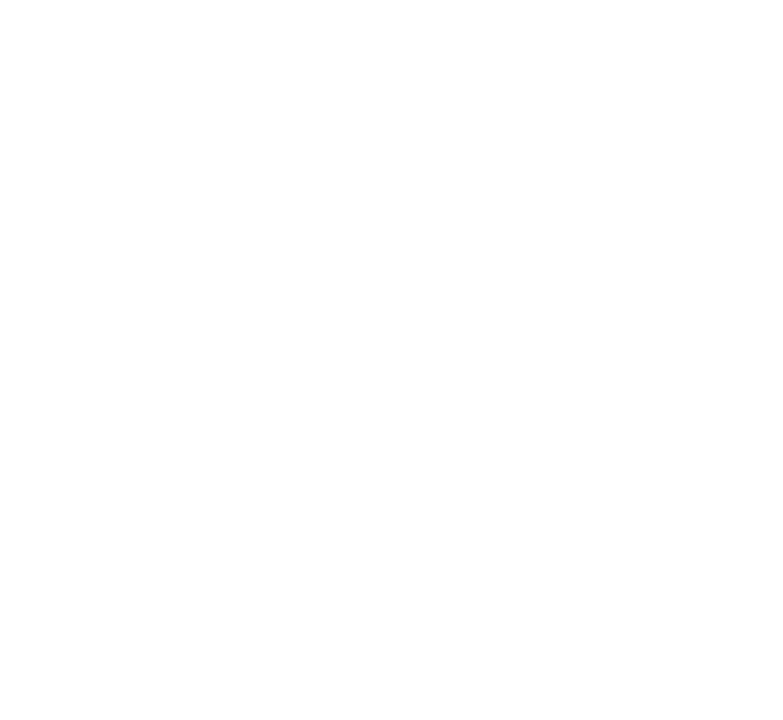
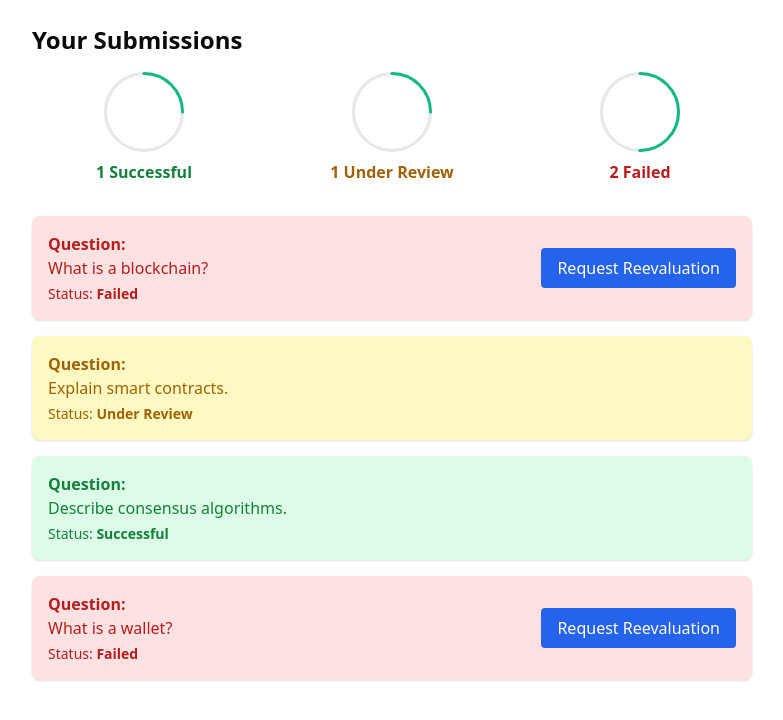
Before and after one commit to bharathkumaracharips/Coders_playground_web3, a React (Vite) app in the folder src/coders_playground_web3_frontend/: page /score in a window 1280 px wide. Before the commit this address had no page. Shown: the top 720 px of the page, without its empty margins (248-1031 px from the left). Built offline with nearby package versions, Linux system fonts and the light colour scheme.

Commit message:
added current score ui

```diff
--- a/src/coders_playground_web3_frontend/src/App.jsx
+++ b/src/coders_playground_web3_frontend/src/App.jsx
@@ -3,6 +3,7 @@
 import DashboardAfter from './Dashboard-after/App';
 import { LoginUI } from './components/login-comp';
 import CodingProblemsTable from "./components/problem_set_comp";
+import SubmissionsComp from './components/submissions-comp';
 
 function DashboardAfterWrapper() {
   const { walletId } = useParams();
@@ -18,6 +19,7 @@
         <Route path="/dashboard-after/:walletId" element={<DashboardAfterWrapper />} />
         <Route path="/problems" element={<CodingProblemsTable />} />
         <Route path="/problems/:courseName" element={<CodingProblemsTable />} />
+        <Route path="/score" element={<SubmissionsComp />} />
       </Routes>
     </Router>
   );
--- /dev/null
+++ b/src/coders_playground_web3_frontend/src/components/submissions-comp.tsx
@@ -0,0 +1,8 @@
+import React from 'react';
+import SubmissionsUI from '../ui/submissions-ui';
+
+const SubmissionsComp: React.FC = () => {
+  return <SubmissionsUI />;
+};
+
+export default SubmissionsComp;
--- a/src/coders_playground_web3_frontend/src/ui/Nav-bar-df.tsx
+++ b/src/coders_playground_web3_frontend/src/ui/Nav-bar-df.tsx
@@ -11,7 +11,7 @@
 const navigationLinks = [
   { name: "Home", href: "#" },
   { name: "Learn", href: "#"},
-  { name: "Current Score", href: "#" },
+  { name: "Current Score", href: "#score" },
   { name: "Instructions", href: "#instructions" },
   { name: "Your Proposal", href: "#" },
   { name: "Pricing", href: "#pricing" },
@@ -34,6 +34,7 @@
     if (name === "Pricing") setShowPricing(true)
     else if (name === "Instructions") setShowInstructions(true)
     else if (name === "Profile") setShowProfile(true)
+    else if (name === "Current Score") navigate('/score')
     // else: do nothing or navigate
   }
 
@@ -53,7 +54,7 @@
                 key={link.name}
                 href={link.href}
                 onClick={e => {
-                  if (["Pricing", "Instructions"].includes(link.name)) {
+                  if (["Pricing", "Instructions", "Current Score"].includes(link.name)) {
                     e.preventDefault();
                     handleNavClick(link.name);
                   }
@@ -105,7 +106,7 @@
                 key={link.name}
                 href={link.href}
                 onClick={e => {
-                  if (["Pricing", "Instructions"].includes(link.name)) {
+                  if (["Pricing", "Instructions", "Current Score"].includes(link.name)) {
                     e.preventDefault();
                     handleNavClick(link.name);
                     setIsMobileMenuOpen(false);
--- /dev/null
+++ b/src/coders_playground_web3_frontend/src/ui/submissions-ui.tsx
@@ -0,0 +1,77 @@
+import React, { useState } from 'react';
+import { CircleProgress } from './progress-graph';
+
+// Example data structure for submissions
+const submissionsData = [
+  { id: 1, question: 'What is a blockchain?', status: 'Failed' },
+  { id: 2, question: 'Explain smart contracts.', status: 'Under Review' },
+  { id: 3, question: 'Describe consensus algorithms.', status: 'Successful' },
+  { id: 4, question: 'What is a wallet?', status: 'Failed' },
+];
+
+const statusColors: Record<string, string> = {
+  'Failed': 'bg-red-100 text-red-700',
+  'Under Review': 'bg-yellow-100 text-yellow-700',
+  'Successful': 'bg-green-100 text-green-700',
+};
+
+const getStatusCount = (status: string) =>
+  submissionsData.filter((s) => s.status === status).length;
+
+const SubmissionsUI: React.FC = () => {
+  const [reevalRequested, setReevalRequested] = useState<number[]>([]);
+
+  const handleReeval = (id: number) => {
+    setReevalRequested((prev) => [...prev, id]);
+    // Here you would trigger the actual reevaluation request logic
+  };
+
+  const total = submissionsData.length;
+  const failed = getStatusCount('Failed');
+  const underReview = getStatusCount('Under Review');
+  const successful = getStatusCount('Successful');
+
+  return (
+    <div className="p-6 max-w-3xl mx-auto">
+      <h2 className="text-2xl font-bold mb-4">Your Submissions</h2>
+      <div className="flex flex-col md:flex-row gap-6 mb-8">
+        <div className="flex-1 flex flex-col items-center">
+          <CircleProgress value={successful} maxValue={total} size={80} description={<span>Successful</span>} />
+          <span className="mt-2 text-green-700 font-semibold">{successful} Successful</span>
+        </div>
+        <div className="flex-1 flex flex-col items-center">
+          <CircleProgress value={underReview} maxValue={total} size={80} description={<span>Under Review</span>} />
+          <span className="mt-2 text-yellow-700 font-semibold">{underReview} Under Review</span>
+        </div>
+        <div className="flex-1 flex flex-col items-center">
+          <CircleProgress value={failed} maxValue={total} size={80} description={<span>Failed</span>} />
+          <span className="mt-2 text-red-700 font-semibold">{failed} Failed</span>
+        </div>
+      </div>
+      <div className="space-y-4">
+        {submissionsData.map((submission) => (
+          <div key={submission.id} className={`p-4 rounded-lg shadow flex flex-col md:flex-row md:items-center justify-between ${statusColors[submission.status] || 'bg-gray-100 text-gray-700'}`}>
+            <div>
+              <div className="font-semibold">Question:</div>
+              <div>{submission.question}</div>
+              <div className="mt-1 text-sm">Status: <span className="font-bold">{submission.status}</span></div>
+            </div>
+            {submission.status === 'Failed' && !reevalRequested.includes(submission.id) && (
+              <button
+                className="mt-3 md:mt-0 px-4 py-2 bg-blue-600 text-white rounded hover:bg-blue-700 transition"
+                onClick={() => handleReeval(submission.id)}
+              >
+                Request Reevaluation
+              </button>
+            )}
+            {reevalRequested.includes(submission.id) && (
+              <span className="mt-3 md:mt-0 px-4 py-2 bg-gray-300 text-gray-700 rounded">Reevaluation Requested</span>
+            )}
+          </div>
+        ))}
+      </div>
+    </div>
+  );
+};
+
+export default SubmissionsUI;
```
